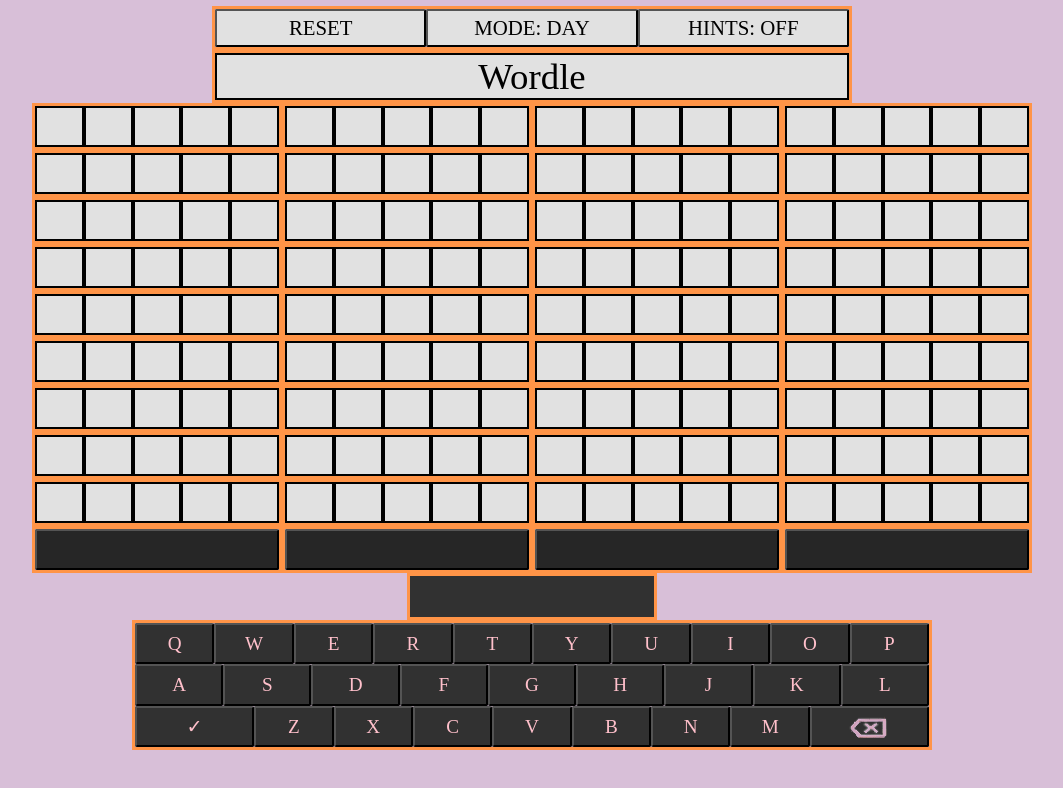
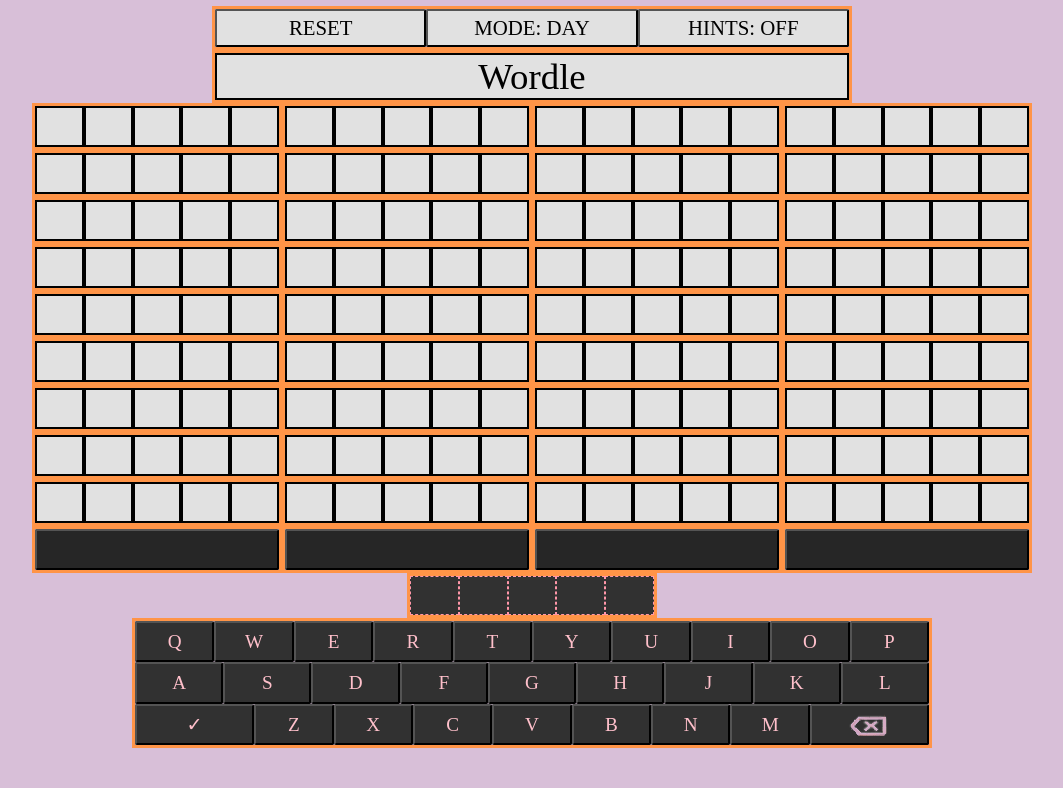
Before and after one commit to ajbarga/word-game, a React (Create React App) app: page / in a window 1280 px wide. Shown: the top 788 px of the page, without its empty margins (108-1171 px from the left). Built offline with nearby package versions, Linux system fonts and the light colour scheme.

Commit message:
Update input box

```diff
--- a/src/App.tsx
+++ b/src/App.tsx
@@ -141,7 +141,7 @@ class WordleApp extends Component<{}, Wordle>
     {
         let isDarkMode: boolean = App.state.darkMode;
 
-        let divs: NodeListOf<HTMLElement> = document.querySelectorAll('input,p,div.container,div.key-box,button');
+        let divs: NodeListOf<HTMLElement> = document.querySelectorAll('input,p,div,button');
         divs.forEach(i => isDarkMode ? i.classList.remove('dm') : i.classList.add('dm'));
         document.body.style.backgroundColor = (isDarkMode ? 'thistle' : '#262626');
 
--- a/src/app-components/guess-box.tsx
+++ b/src/app-components/guess-box.tsx
@@ -30,7 +30,7 @@ class SingleGame extends Component<SingleGameProps>
                 <SingleGuess guess={this.props.box[7]} colorState={this.props.colors[7]} />
                 <SingleGuess guess={this.props.box[8]} colorState={this.props.colors[8]} />
                 <div className={'container wordContainer'}>
-                    <input type={'button'} className={'key'} id={'ans-box'} value={this.props.wordBox}
+                    <input type={'button'} className={'key'} id={'answerBox'} value={this.props.wordBox}
                         style={{ color: this.props.hintState }} disabled />
                 </div>
             </div>
--- a/src/css/App.css
+++ b/src/css/App.css
@@ -86,9 +86,9 @@ p {
 }
 
 p.letter.word {
-    border: 2px solid transparent;
+    border: 1px dashed rgb(255, 151, 169);
     height: 100%;
-    color: #D8BFD8;
+    color: pink;
     text-transform: uppercase
 }
 
@@ -165,7 +165,7 @@ p#boxColor1.letter.dm {
     color: #FFFFFF
 }
 
-input#ans-box.key {
+input#answerBox.key {
     width: 100%;
     font-size: 70%;
     background-color: #262626;
```
